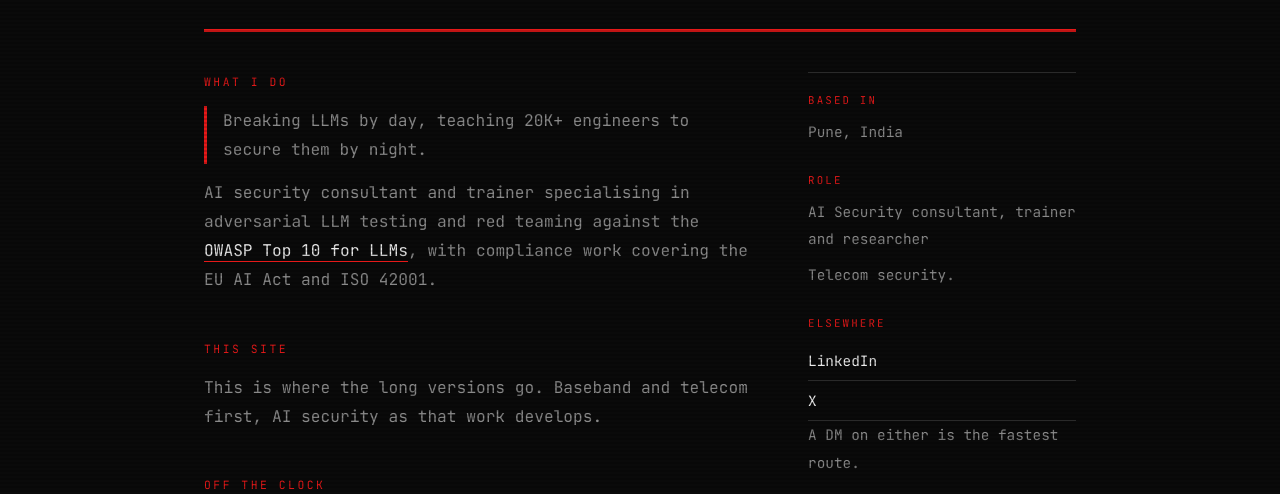
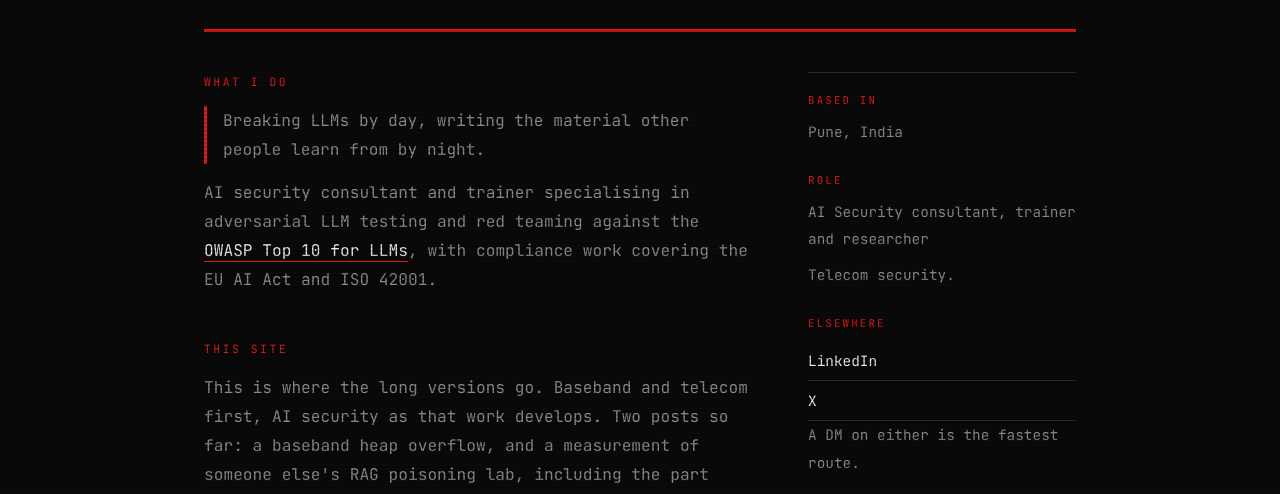
Before and after one commit to r00tb3/breakpoint, a plain HTML site: page about/index.html in a window 1280 px wide. Shown: the part 250-744 px from the top of the page. Drawn offline with Linux system fonts and the light colour scheme.

Commit message:
About page: drop the 20K figure, mention both posts
The 20K number was unsourced and contradicted the CV's 90K learners. Replaced
with a claim that needs no citation. The site paragraph now names both
posts.

```diff
--- a/about/index.html
+++ b/about/index.html
@@ -211,7 +211,7 @@
 
       <section class="sect">
         <h2>What I do</h2>
-        <p class="lead">Breaking LLMs by day, teaching 20K+ engineers to secure them by night.</p>
+        <p class="lead">Breaking LLMs by day, writing the material other people learn from by night.</p>
         <p>
           AI security consultant and trainer specialising in adversarial LLM testing and red
           teaming against the
@@ -224,7 +224,9 @@
         <h2>This site</h2>
         <p>
           This is where the long versions go. Baseband and telecom first, AI security as that
-          work develops.
+          work develops. Two posts so far: a baseband heap overflow, and a measurement of
+          someone else's RAG poisoning lab, including the part where my first attempt measured
+          the wrong code.
         </p>
       </section>
 
```
